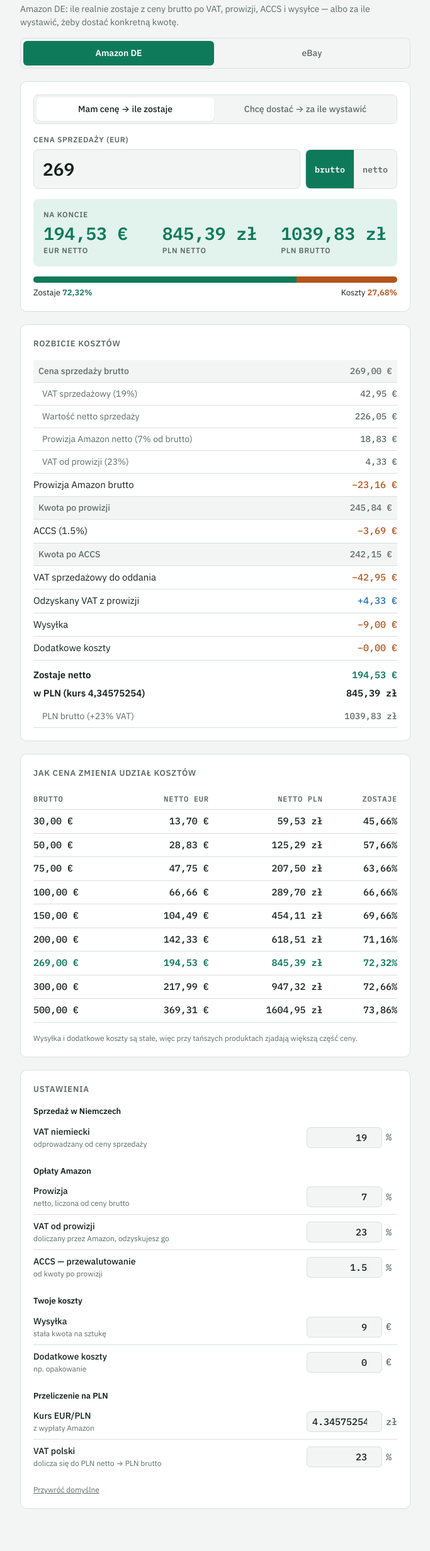
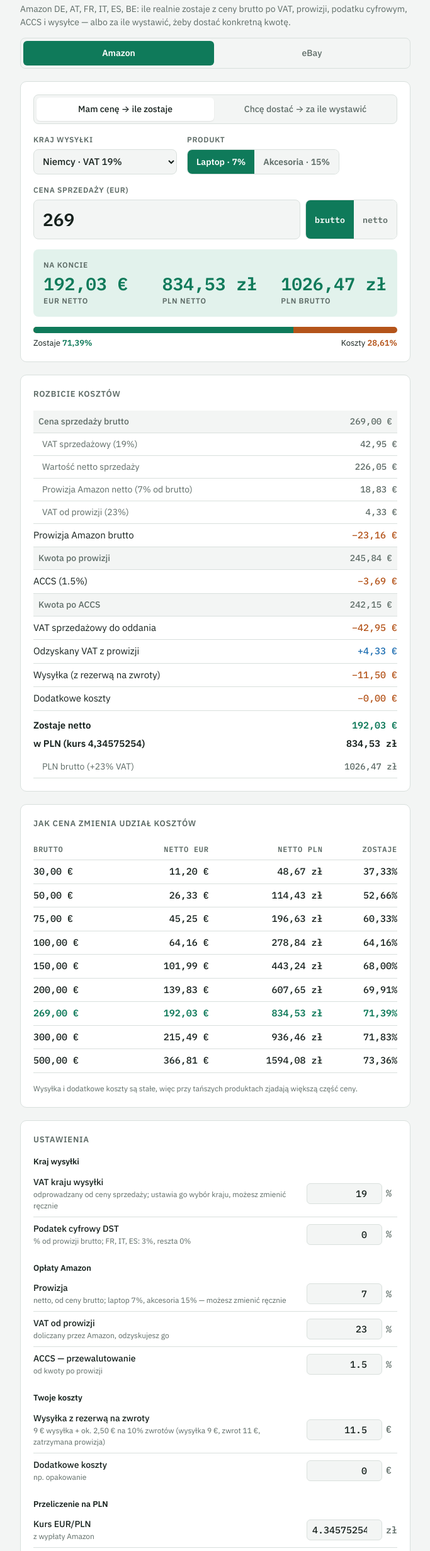
Before and after one commit to kompstock/kalkulator, a plain HTML site: page index.html in a window 1280 px wide. Shown: the part 73-2536 px from the top of the page at 63% size, without its empty margins (298-981 px from the left). Before the commit the page ends 2509 px from the top, so only its background shows below. Drawn offline with Linux system fonts and the light colour scheme.

Commit message:
Amazon: wybor kraju (VAT + DST), laptop/akcesoria, wysylka 11,50 z rezerwa na zwroty
- Kraj wysylki ustawia VAT (OSS) i podatek cyfrowy 3% od prowizji dla FR/IT/ES;
  oba pola dalej do recznej zmiany
- Przelacznik prowizji: laptop 7% / akcesoria 15%, pole prowizji dalej reczne
- Wysylka domyslnie 11,50 EUR (9 EUR + ok. 2,50 EUR na 10% zwrotow)
- Stawki sprawdzone na raportach transakcji Amazon 10/2026

Co-Authored-By: Claude Opus 5.5 <noreply@anthropic.com>

```diff
--- a/index.html
+++ b/index.html
@@ -100,15 +100,21 @@ tr.pln td{font-weight:600;border-bottom:none;padding-top:0}
 .sin input{width:120px;text-align:right;font-family:var(--mono);font-size:15px;padding:6px 8px;border:1px solid var(--line);border-radius:6px;background:var(--bg);color:var(--ink)}
 .sin i{font-style:normal;font-family:var(--mono);color:var(--muted);width:18px}
 .note{font-size:12px;color:var(--muted);margin:0}
+.opts{display:flex;flex-wrap:wrap;gap:12px 16px}
+.opts > div{display:flex;flex-direction:column;min-width:0}
+.opts select{font:inherit;font-size:15px;font-weight:500;min-height:40px;padding:6px 10px;border:1px solid var(--line);border-radius:8px;background:var(--bg);color:var(--ink)}
+.opts .cur{min-height:40px}
+.opts .cur button{font-family:var(--sans);font-size:14px}
+select:focus-visible{outline:2px solid var(--accent);outline-offset:1px}
 </style>
 </head>
 <body>
 <div class="wrap">
   <header>
     <h1>Kalkulator Amazon</h1>
-    <p class="sub">Amazon DE: ile realnie zostaje z ceny brutto po VAT, prowizji, ACCS i wysyłce — albo za ile wystawić, żeby dostać konkretną kwotę.</p>
+    <p class="sub">Amazon DE, AT, FR, IT, ES, BE: ile realnie zostaje z ceny brutto po VAT, prowizji, podatku cyfrowym, ACCS i wysyłce — albo za ile wystawić, żeby dostać konkretną kwotę.</p>
     <nav class="rynki">
-      <a href="https://kompstock.github.io/kalkulator/" aria-current="page">Amazon DE</a>
+      <a href="https://kompstock.github.io/kalkulator/" aria-current="page">Amazon</a>
       <a href="https://kompstock.github.io/kalkulator/ebay.html">eBay</a>
     </nav>
   </header>
@@ -117,6 +123,29 @@ tr.pln td{font-weight:600;border-bottom:none;padding-top:0}
     <div class="tabs" role="tablist">
       <button id="tabFwd" role="tab" aria-selected="true">Mam cenę → ile zostaje</button>
       <button id="tabRev" role="tab" aria-selected="false">Chcę dostać → za ile wystawić</button>
+    </div>
+
+    <div class="opts">
+      <div>
+        <label for="kraj">Kraj wysyłki</label>
+        <select id="kraj">
+          <option value="DE">Niemcy · VAT 19%</option>
+          <option value="AT">Austria · VAT 20%</option>
+          <option value="FR">Francja · VAT 20% + DST</option>
+          <option value="IT">Włochy · VAT 22% + DST</option>
+          <option value="ES">Hiszpania · VAT 21% + DST</option>
+          <option value="BE">Belgia · VAT 21%</option>
+          <option value="NL">Holandia · VAT 21%</option>
+          <option value="PL">Polska · VAT 23%</option>
+        </select>
+      </div>
+      <div>
+        <span class="lbl">Produkt</span>
+        <div class="cur">
+          <button id="catLap" aria-pressed="true">Laptop · 7%</button>
+          <button id="catAcc" aria-pressed="false">Akcesoria · 15%</button>
+        </div>
+      </div>
     </div>
 
     <div id="fwdBox">
@@ -180,12 +209,13 @@ tr.pln td{font-weight:600;border-bottom:none;padding-top:0}
           <tr class="info"><td>Prowizja Amazon netto (<span id="lFee"></span> od brutto)</td><td id="bFeeNet"></td></tr>
           <tr class="info"><td>VAT od prowizji (<span id="lFeeVat"></span>)</td><td id="bFeeVat"></td></tr>
           <tr class="neg"><td>Prowizja Amazon brutto</td><td id="bFeeGross"></td></tr>
+          <tr class="neg" id="rowDst"><td>Podatek cyfrowy DST (<span id="lDst"></span> od prowizji)</td><td id="bDst"></td></tr>
           <tr class="sub"><td>Kwota po prowizji</td><td id="bAfterFee"></td></tr>
           <tr class="neg"><td>ACCS (<span id="lAccs"></span>)</td><td id="bAccs"></td></tr>
           <tr class="sub"><td>Kwota po ACCS</td><td id="bAfterAccs"></td></tr>
           <tr class="neg"><td>VAT sprzedażowy do oddania</td><td id="bVat"></td></tr>
           <tr class="pos"><td>Odzyskany VAT z prowizji</td><td id="bVatBack"></td></tr>
-          <tr class="neg"><td>Wysyłka</td><td id="bShip"></td></tr>
+          <tr class="neg"><td>Wysyłka (z rezerwą na zwroty)</td><td id="bShip"></td></tr>
           <tr class="neg"><td>Dodatkowe koszty</td><td id="bExtra"></td></tr>
           <tr class="total"><td>Zostaje netto</td><td id="bNetEur"></td></tr>
           <tr class="pln"><td>w PLN (kurs <span id="lRate"></span>)</td><td id="bNetPln"></td></tr>
@@ -209,18 +239,19 @@ tr.pln td{font-weight:600;border-bottom:none;padding-top:0}
   <section class="panel">
     <h2>Ustawienia</h2>
     <div class="sgroup">
-      <h3>Sprzedaż w Niemczech</h3>
-      <div class="srow"><label for="vat">VAT niemiecki<small>odprowadzany od ceny sprzedaży</small></label><span class="sin"><input id="vat" type="number" step="0.1" value="19"><i>%</i></span></div>
+      <h3>Kraj wysyłki</h3>
+      <div class="srow"><label for="vat">VAT kraju wysyłki<small>odprowadzany od ceny sprzedaży; ustawia go wybór kraju, możesz zmienić ręcznie</small></label><span class="sin"><input id="vat" type="number" step="0.1" value="19"><i>%</i></span></div>
+      <div class="srow"><label for="dst">Podatek cyfrowy DST<small>% od prowizji brutto; FR, IT, ES: 3%, reszta 0%</small></label><span class="sin"><input id="dst" type="number" step="0.1" value="0"><i>%</i></span></div>
     </div>
     <div class="sgroup">
       <h3>Opłaty Amazon</h3>
-      <div class="srow"><label for="fee">Prowizja<small>netto, liczona od ceny brutto</small></label><span class="sin"><input id="fee" type="number" step="0.1" value="7"><i>%</i></span></div>
+      <div class="srow"><label for="fee">Prowizja<small>netto, od ceny brutto; laptop 7%, akcesoria 15% — możesz zmienić ręcznie</small></label><span class="sin"><input id="fee" type="number" step="0.1" value="7"><i>%</i></span></div>
       <div class="srow"><label for="feeVat">VAT od prowizji<small>doliczany przez Amazon, odzyskujesz go</small></label><span class="sin"><input id="feeVat" type="number" step="0.1" value="23"><i>%</i></span></div>
       <div class="srow"><label for="accs">ACCS — przewalutowanie<small>od kwoty po prowizji</small></label><span class="sin"><input id="accs" type="number" step="0.1" value="1.5"><i>%</i></span></div>
     </div>
     <div class="sgroup">
       <h3>Twoje koszty</h3>
-      <div class="srow"><label for="ship">Wysyłka<small>stała kwota na sztukę</small></label><span class="sin"><input id="ship" type="number" step="0.01" value="9"><i>€</i></span></div>
+      <div class="srow"><label for="ship">Wysyłka z rezerwą na zwroty<small>9 € wysyłka + ok. 2,50 € na 10% zwrotów (wysyłka 9 €, zwrot 11 €, zatrzymana prowizja)</small></label><span class="sin"><input id="ship" type="number" step="0.01" value="11.5"><i>€</i></span></div>
       <div class="srow"><label for="extra">Dodatkowe koszty<small>np. opakowanie</small></label><span class="sin"><input id="extra" type="number" step="0.01" value="0"><i>€</i></span></div>
     </div>
     <div class="sgroup">
@@ -234,10 +265,14 @@ tr.pln td{font-weight:600;border-bottom:none;padding-top:0}
 
 <script>
 const $ = id => document.getElementById(id);
-const SET = ["vat","fee","feeVat","accs","ship","extra","rate","plVat"];
-const DEF = {vat:19,fee:7,feeVat:23,accs:1.5,ship:9,extra:0,rate:4.34575254,plVat:23};
-const KEY = "amz-calc-v2";
-let mode = "fwd", cur = "PLN", basis = "gross", priceBasis = "gross";
+const SET = ["vat","dst","fee","feeVat","accs","ship","extra","rate","plVat"];
+const DEF = {vat:19,dst:0,fee:7,feeVat:23,accs:1.5,ship:11.5,extra:0,rate:4.34575254,plVat:23};
+// VAT kraju (OSS) i podatek cyfrowy od prowizji – zgodne z raportami Amazon 10/2026
+const KRAJE = {DE:{vat:19,dst:0}, AT:{vat:20,dst:0}, FR:{vat:20,dst:3}, IT:{vat:22,dst:3},
+               ES:{vat:21,dst:3}, BE:{vat:21,dst:0}, NL:{vat:21,dst:0}, PL:{vat:23,dst:0}};
+const KAT = {lap:7, acc:15};
+const KEY = "amz-calc-v4";
+let mode = "fwd", cur = "PLN", basis = "gross", priceBasis = "gross", kraj = "DE", kat = "lap";
 
 const fmt = n => n.toLocaleString("pl-PL",{minimumFractionDigits:2,maximumFractionDigits:2});
 const eur = n => fmt(n) + " €";
@@ -249,10 +284,12 @@ function load(){
     const s = JSON.parse(localStorage.getItem(KEY) || "{}");
     SET.forEach(k => { if (s[k] != null) $(k).value = s[k]; });
     if (s.mode) mode = s.mode;
+    if (KRAJE[s.kraj]) kraj = s.kraj;
+    if (KAT[s.kat]) kat = s.kat;
   }catch(e){}
 }
 function save(p){
-  try{ localStorage.setItem(KEY, JSON.stringify({...p, mode})); }catch(e){}
+  try{ localStorage.setItem(KEY, JSON.stringify({...p, mode, kraj, kat})); }catch(e){}
 }
 function params(){
   const p = {};
@@ -261,26 +298,28 @@ function params(){
 }
 
 // Pełne rozliczenie dla ceny brutto P
+// DST to % od prowizji brutto (np. 0,68 € przy prowizji 22,67 €); VAT od niego nie wraca
 function breakdown(P, p){
-  const t = p.vat/100, c = p.fee/100, v = p.feeVat/100, a = p.accs/100;
+  const t = p.vat/100, c = p.fee/100, v = p.feeVat/100, a = p.accs/100, d = p.dst/100;
   const vat = P * t / (1 + t);
   const feeNet = P * c;
   const feeVat = feeNet * v;
   const feeGross = feeNet + feeVat;
-  const afterFee = P - feeGross;
+  const dst = feeGross * d;
+  const afterFee = P - feeGross - dst;
   const accs = afterFee * a;
   const afterAccs = afterFee - accs;
   const netEur = afterAccs - vat + feeVat - p.ship - p.extra;
   const netPln = netEur * p.rate;
-  return {P, vat, netSale:P - vat, feeNet, feeVat, feeGross, afterFee, accs, afterAccs,
+  return {P, vat, netSale:P - vat, feeNet, feeVat, feeGross, dst, afterFee, accs, afterAccs,
           netEur, netPln, grossPln: netPln * (1 + p.plVat/100)};
 }
 // Netto jest liniowe względem ceny: netto = k·P − stałe
 // brutto = netto + polski VAT, więc najpierw zdejmujemy VAT PL
 function priceFor(amountEur, p, basis){
-  const t = p.vat/100, c = p.fee/100, v = p.feeVat/100, a = p.accs/100;
+  const t = p.vat/100, c = p.fee/100, v = p.feeVat/100, a = p.accs/100, d = p.dst/100;
   const netEur = basis === "gross" ? amountEur / (1 + p.plVat/100) : amountEur;
-  const k = (1 - c*(1+v))*(1 - a) + c*v - t/(1+t);
+  const k = (1 - c*(1+v)*(1+d))*(1 - a) + c*v - t/(1+t);
   return (netEur + p.ship + p.extra) / k;
 }
 
@@ -298,6 +337,9 @@ function render(){
   $("basGross").setAttribute("aria-pressed", basis === "gross");
   $("pbNet").setAttribute("aria-pressed", priceBasis === "net");
   $("pbGross").setAttribute("aria-pressed", priceBasis === "gross");
+  $("kraj").value = kraj;
+  $("catLap").setAttribute("aria-pressed", kat === "lap");
+  $("catAcc").setAttribute("aria-pressed", kat === "acc");
 
   let P;
   if (mode === "fwd"){
@@ -333,6 +375,9 @@ function render(){
   $("bFeeNet").textContent = eur(b.feeNet);
   $("bFeeVat").textContent = eur(b.feeVat);
   $("bFeeGross").textContent = "−" + eur(b.feeGross);
+  $("rowDst").hidden = !p.dst;
+  $("lDst").textContent = p.dst + "%";
+  $("bDst").textContent = "−" + eur(b.dst);
   $("bAfterFee").textContent = eur(b.afterFee);
   $("bAccs").textContent = "−" + eur(b.accs);
   $("bAfterAccs").textContent = eur(b.afterAccs);
@@ -361,7 +406,11 @@ $("basNet").onclick = () => { basis = "net"; render(); };
 $("basGross").onclick = () => { basis = "gross"; render(); };
 $("pbNet").onclick = () => { priceBasis = "net"; render(); };
 $("pbGross").onclick = () => { priceBasis = "gross"; render(); };
-$("reset").onclick = () => { SET.forEach(k => $(k).value = DEF[k]); render(); };
+// Wybór kraju i produktu wpisuje stawki do pól – dalej można je zmienić ręcznie
+$("kraj").onchange = () => { kraj = $("kraj").value; $("vat").value = KRAJE[kraj].vat; $("dst").value = KRAJE[kraj].dst; render(); };
+$("catLap").onclick = () => { kat = "lap"; $("fee").value = KAT.lap; render(); };
+$("catAcc").onclick = () => { kat = "acc"; $("fee").value = KAT.acc; render(); };
+$("reset").onclick = () => { SET.forEach(k => $(k).value = DEF[k]); kraj = "DE"; kat = "lap"; render(); };
 ["price","target",...SET].forEach(k => $(k).addEventListener("input", render));
 
 load();
```
